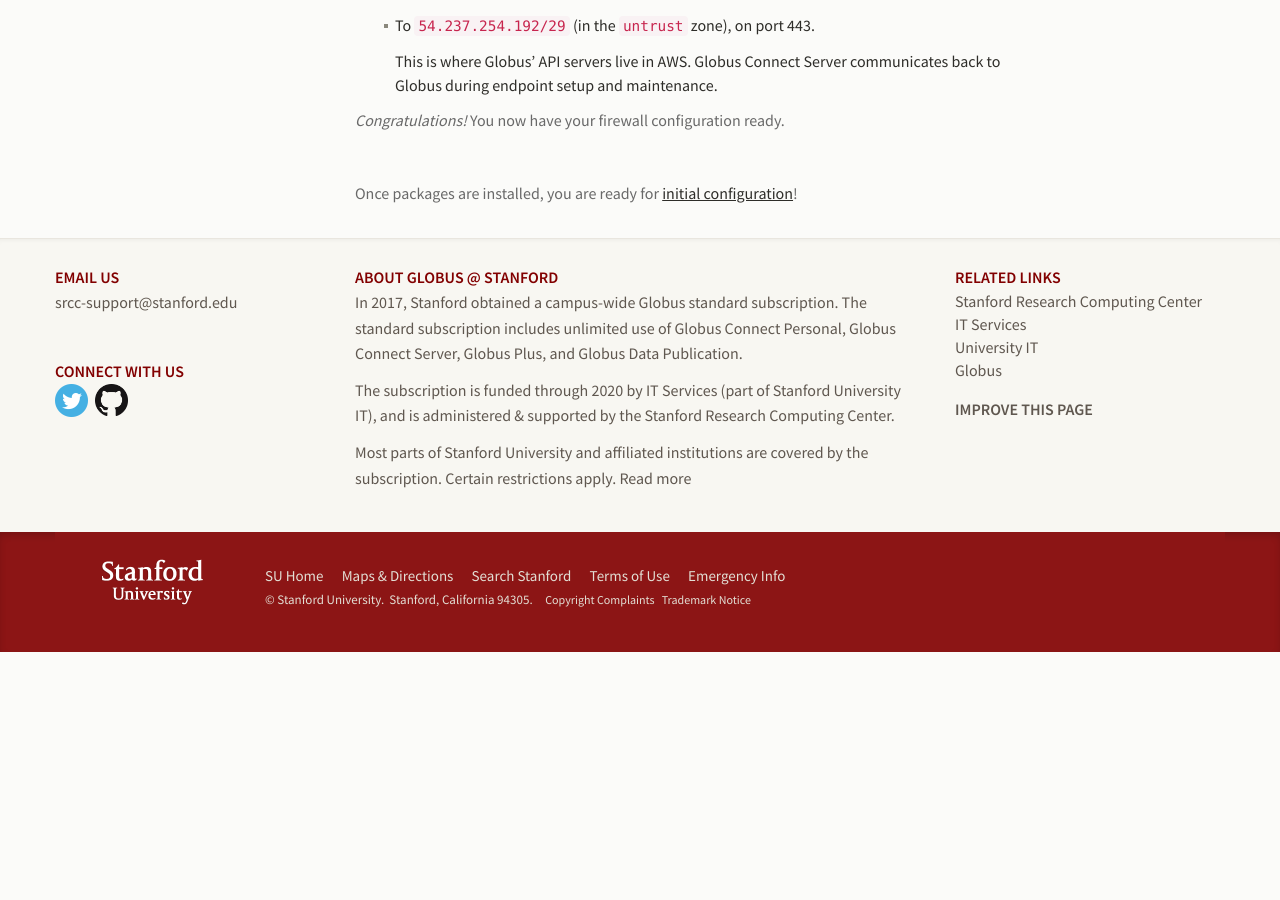
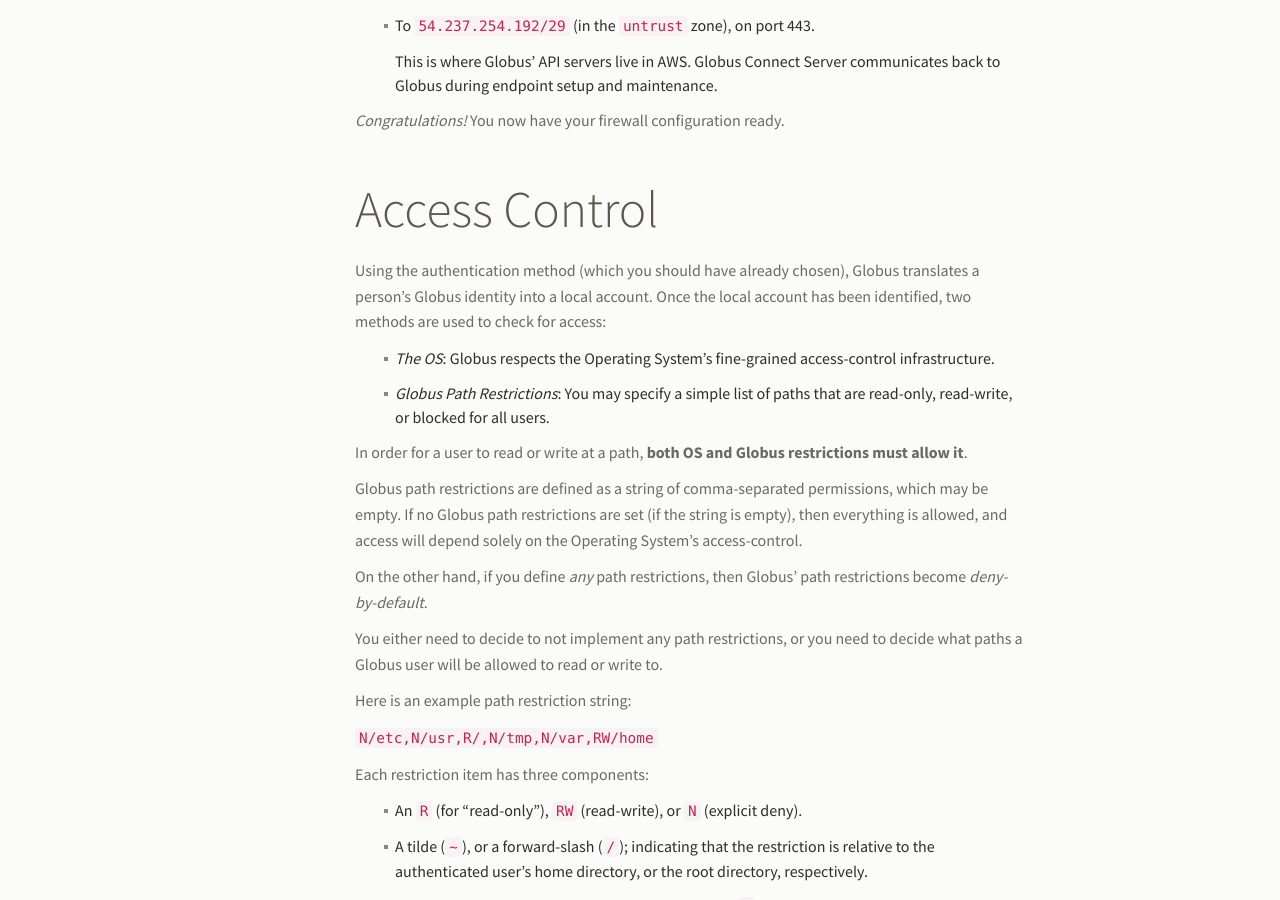
Before and after one commit to stanford-rc/globus.stanford.edu, a Jekyll site: the page built from server/install.md, in a window 1280 px wide and 900 px high, scrolled down 4704 px. Built offline with Jekyll 4.4.1, drawn with Linux system fonts in a browser that asks for light colours; nearby versions of some CDN libraries; comment, search, counter and statistics services are not loaded; before the commit the page ends 5381 px from its top, so only the background shows below that; some of the changed text lies outside the part shown.

Commit message:
Move path restrictions into pre-install planning
Describing and deterining path restrictions has been moved into
pre-installation planning.

```diff
--- a/server/install.md
+++ b/server/install.md
@@ -251,6 +251,68 @@ If you also filter outbound traffic, you need to open the following ports:
 
 &nbsp;
 
+# Access Control
+
+Using the authentication method (which you should have already chosen), Globus
+translates a person's Globus identity into a local account.  Once the local
+account has been identified, two methods are used to check for access:
+
+* *The OS*: Globus respects the Operating System's fine-grained access-control
+  infrastructure.
+
+* *Globus Path Restrictions*: You may specify a simple list of paths that are
+  read-only, read-write, or blocked for all users.
+
+In order for a user to read or write at a path, **both OS and Globus
+restrictions must allow it**.
+
+Globus path restrictions are defined as a string of comma-separated
+permissions, which may be empty.  If no Globus path restrictions are set (if
+the string is empty), then everything is allowed, and access will depend solely
+on the Operating System's access-control.
+
+On the other hand, if you define _any_ path restrictions, then Globus' path
+restrictions become _deny-by-default_.
+
+You either need to decide to not implement any path restrictions, or you need
+to decide what paths a Globus user will be allowed to read or write to.
+
+Here is an example path restriction string:
+
+`N/etc,N/usr,R/,N/tmp,N/var,RW/home`
+
+Each restriction item has three components:
+
+* An `R` (for "read-only"), `RW` (read-write), or `N` (explicit deny).
+
+* A tilde (`~`), or a forward-slash (`/`); indicating that the restriction is
+  relative to the authenticated user's home directory, or the root directory,
+  respectively.
+
+* Optionally, a more-specific path, which can contain `*` (for simple wildcard
+  matching).
+
+Permissions on directories automatically inherit the permissions of the parent
+directory.  The order in which entries appear does not matter.
+
+In the above example, Globus will allow read-write access to home directories;
+and read-only access to all other directories *except for* `/etc`, `/usr`,
+`/tmp`, and `/var`; access to those is completely blocked.
+
+Here is another example path restriction string:
+
+`RW/scratch,RW/oak/stanford,N~/.*,RW~`
+
+In this example, read-write access is allowed to `/scratch` and
+`/oak/stanford`.  Read-write access is also allowed to home directories,
+_except for_ files in a home directory that begin with a dot.  All other
+directories (such as `/tmp`) are blocked, due to the deny-by-default nature of
+the path restrictions.
+
+*Congratulations!*  Your access control regime has been defined.
+
+&nbsp;
+
 Once packages are installed, you are ready for [initial configuration]({{
 "server/configure.html" | relative_url }})!
 
```
Also changed, not shown: server/configure.md (+6 -49 lines).
